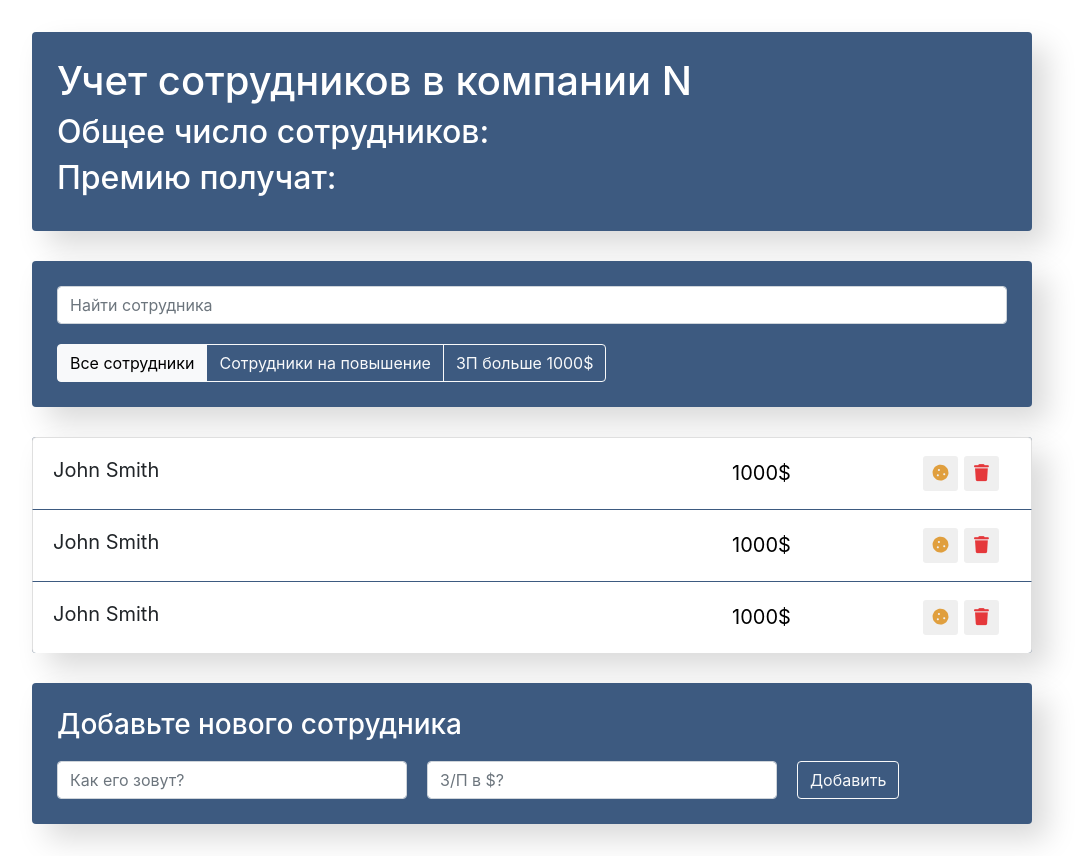
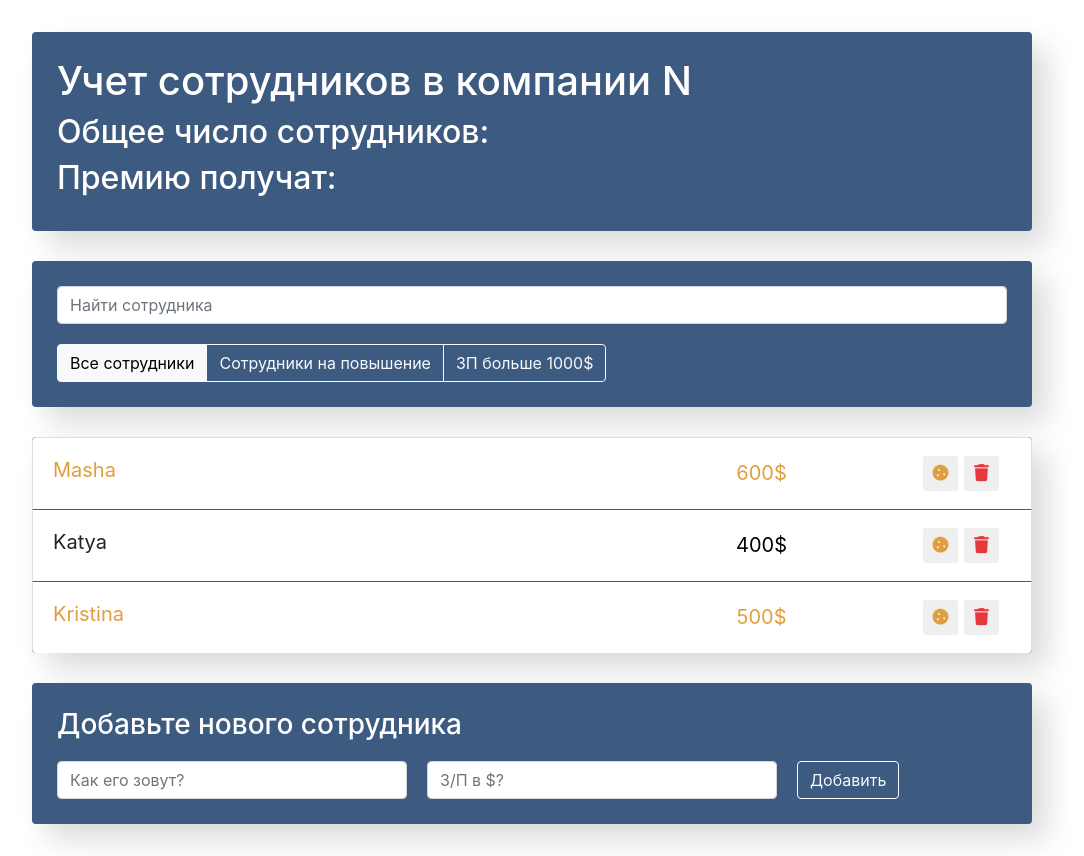
Before and after one commit to Sergeyxyzz/todo_list_react_course, a React (Create React App) app: page / in a window 1280 px wide. Shown: the whole page, without its empty margins (108-1192 px from the left). Built offline with nearby package versions, Linux system fonts and the light colour scheme.

Commit message:
update components

```diff
--- a/src/components/app/App.js
+++ b/src/components/app/App.js
@@ -6,6 +6,13 @@ import EmployersList from '../employers-list/employers-list';
 import EmployersAddForm from '../employers-add-form/employers-add-form';
 
 function App() {
+
+  const data = [
+    {name: 'Masha', salary: 600, increase: true},
+    {name: 'Katya', salary: 400, increase: false},
+    {name: 'Kristina', salary: 500, increase: true}
+  ]
+
   return (
     <div className="app">
       <AppInfo/>
@@ -13,7 +20,7 @@ function App() {
         <SearchPanel/>
         <AppFilter/>
       </div>
-      <EmployersList/>
+      <EmployersList data={data}/>
       <EmployersAddForm/>
     </div>
   );
--- a/src/components/employers-list-item/employers-list-item.js
+++ b/src/components/employers-list-item/employers-list-item.js
@@ -1,9 +1,15 @@
 import './employers-list-item.css';
 
-const EmployersListItem = () => {
-    return (<li className="list-group-item d-flex justify-content-between">
-            <span className="list-group-item-label">John Smith</span>
-            <input type="text" className="list-group-item-input" defaultValue="1000$"/>
+const EmployersListItem = ({name, salary, increase}) => {
+
+    let classNames = 'list-group-item d-flex justify-content-between'
+    if (increase) {
+        classNames += ' increase'
+    }
+
+    return (<li className={classNames}>
+            <span className="list-group-item-label">{name}</span>
+            <input type="text" className="list-group-item-input" defaultValue={salary + '$'}/>
             <div className='d-flex justify-content-center align-items-center'>
                 <button type="button"
                     className="btn-cookie btn-sm ">
--- a/src/components/employers-list/employers-list.js
+++ b/src/components/employers-list/employers-list.js
@@ -1,11 +1,16 @@
 import './employers-list.css';
 import EmployersListItem from '../employers-list-item/employers-list-item';
 
-const EmployersList = () => {
+const EmployersList = ({data}) => {
+
+    const elements = data.map(it => {
+        return (
+            <EmployersListItem {...it} />
+        )
+    })
+
     return (<ul className='app-list list-group'>
-        <EmployersListItem/>
-        <EmployersListItem/>
-        <EmployersListItem/>
+        {elements}
     </ul>)
 }
 
```
